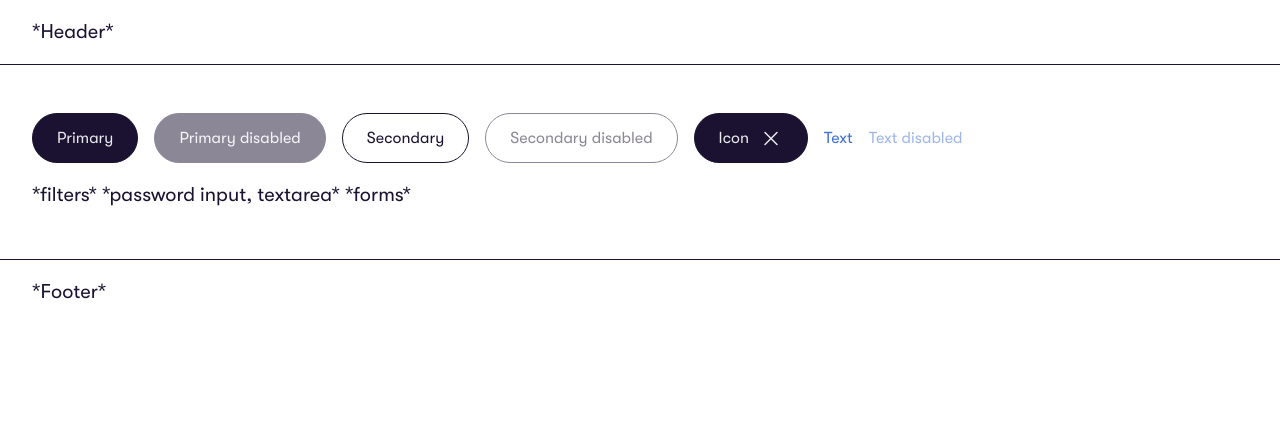
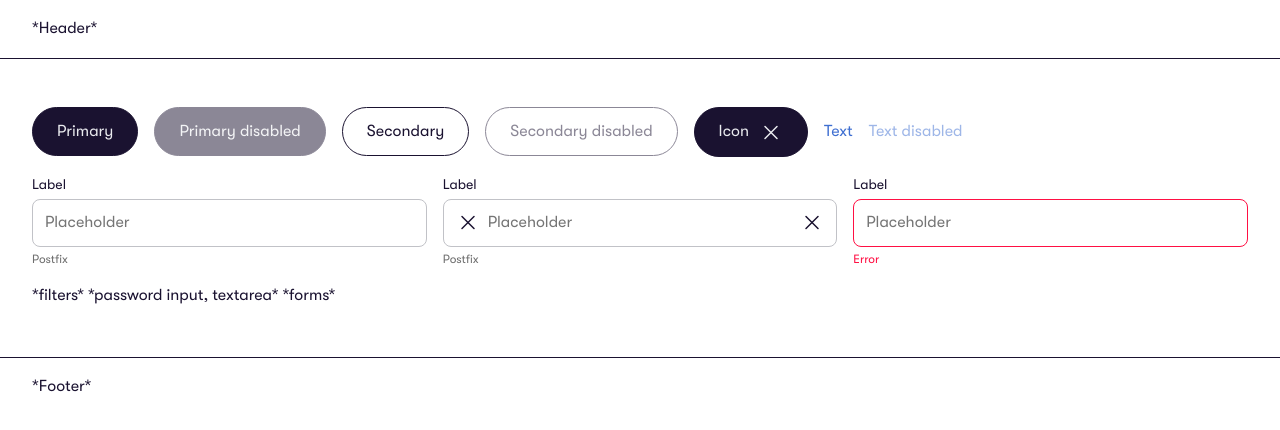
Before and after one commit to lleballex/lleballex-ui, a Next.js app: page / in a window 1280 px wide. Shown: the top 430 px of the page. Built offline with nearby package versions, Linux system fonts and the light colour scheme.

Commit message:
Update input styles

```diff
--- a/src/assets/css/index.scss
+++ b/src/assets/css/index.scss
@@ -41,7 +41,7 @@ html {
 }
 
 body {
-  @include paragraph-1;
+  @include paragraph-2;
 
   background: $white;
   color: $gray-2;
--- a/src/components/main/Home/Home.module.scss
+++ b/src/components/main/Home/Home.module.scss
@@ -9,6 +9,7 @@
 
   > div {
     display: flex;
+    align-items: center;
     gap: 16px;
   }
 }
--- a/src/components/main/Home/Home.tsx
+++ b/src/components/main/Home/Home.tsx
@@ -1,6 +1,6 @@
 // import HomeModal from './HomeModal'
 import HomeButton from './HomeButton'
-// import HomeInput from './HomeInput'
+import HomeInput from './HomeInput'
 // import HomeSelect from './HomeSelect'
 // import HomeSwitch from './HomeSwitch'
 // import HomeRadioCheckbox from './HomeRadioCheckbox'
@@ -14,7 +14,7 @@ export default function Home() {
     <div className={styles.container}>
       {/* <HomeModal /> */}
       <HomeButton />
-      {/* <HomeInput /> */}
+      <HomeInput />
       {/* <HomeSelect /> */}
       {/* <HomeSwitch /> */}
       {/* <HomeRadioCheckbox /> */}
--- a/src/components/main/Home/HomeInput/HomeInput.tsx
+++ b/src/components/main/Home/HomeInput/HomeInput.tsx
@@ -15,7 +15,6 @@ export default function HomeInput() {
       <Input
         label="Label"
         placeholder="Placeholder"
-        postscript="Postfix"
         error="Error"
         type="number"
       />
--- a/src/components/ui/Input/Input.module.scss
+++ b/src/components/ui/Input/Input.module.scss
@@ -8,11 +8,13 @@
 }
 
 .label {
-  @include paragraph-2;
+  @include paragraph-3;
 }
 
 .postscript {
   @include caption-1;
+
+  color: $gray-3;
 
   &.error {
     color: $red;
@@ -21,10 +23,10 @@
 
 .inputContainer {
   display: flex;
-  align-items: center;
+  align-items: flex-start;
   gap: 8px;
-  padding: 12px;
-  border: 1px solid $black;
+  padding: 10px 12px;
+  border: 1px solid $gray-4;
   border-radius: $radius;
   transition: $transition;
 
@@ -34,7 +36,7 @@
 }
 
 .input {
-  @include paragraph-1;
+  @include paragraph-2;
 
   border: none;
   outline: none;
@@ -44,4 +46,9 @@
   &:disabled {
     pointer-events: none;
   }
+
+  &::-webkit-outer-spin-button,
+  &::-webkit-inner-spin-button {
+    -webkit-appearance: none;
+  }
 }
```
